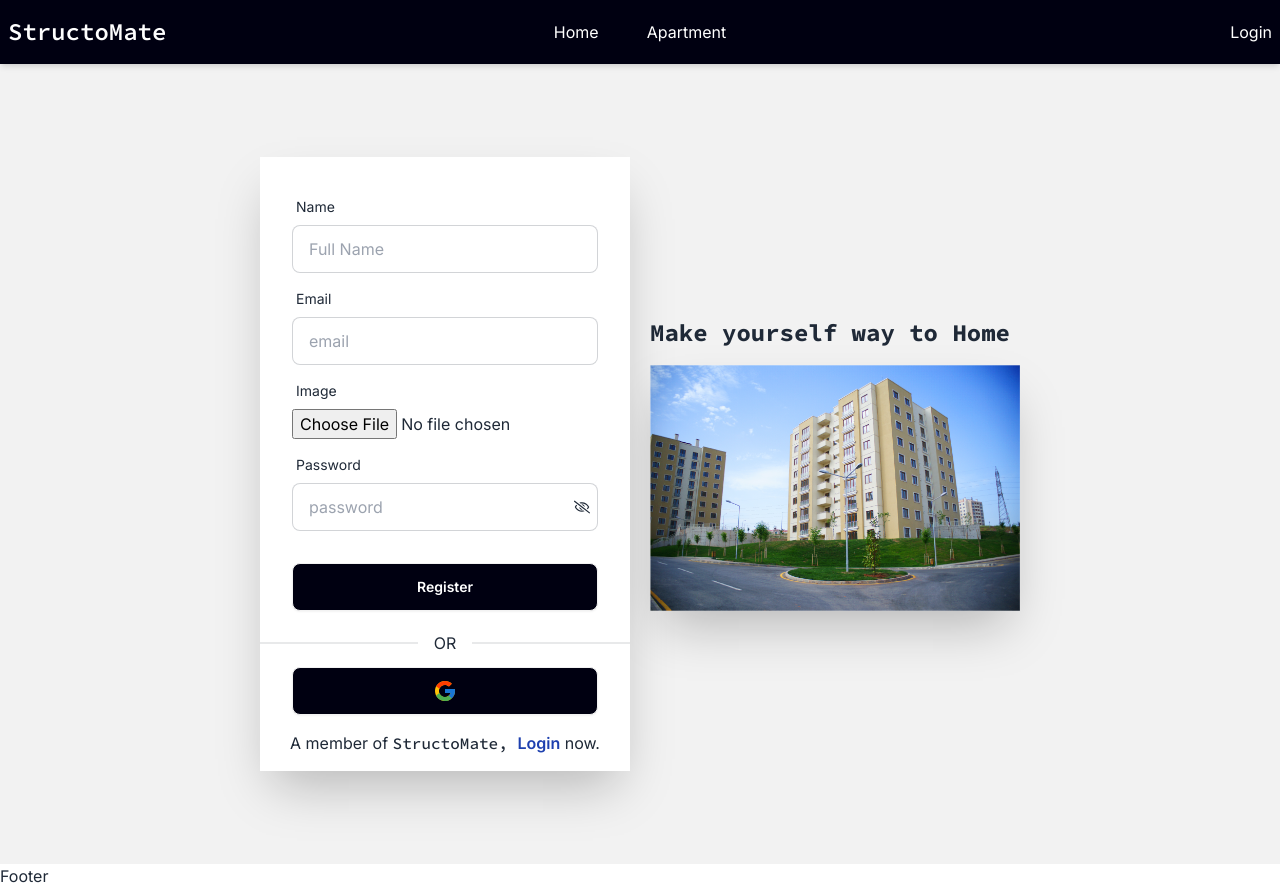
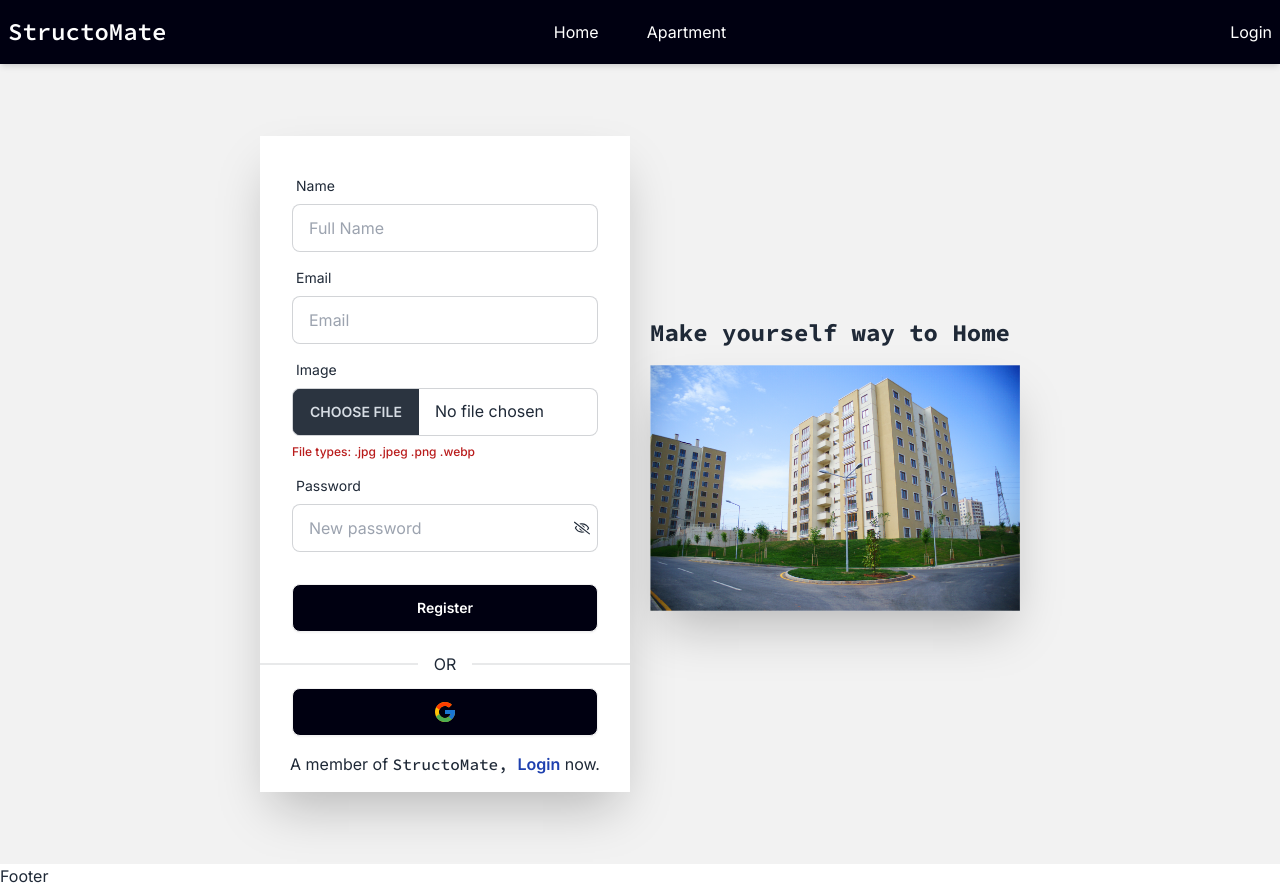
Before and after one commit to Ajmain-Fayek/StructoMate, a React (Vite) app: page /authentiction/registration in a window 1280 px wide. Built offline with nearby package versions, Linux system fonts and the light colour scheme.

Commit message:
Register & Logine page form handle function created

```diff
--- a/src/Pages/Authentication/Login/Login.jsx
+++ b/src/Pages/Authentication/Login/Login.jsx
@@ -8,6 +8,12 @@ const Login = () => {
     const [toggle, setToggle] = useState(true);
     const handleToggle = () => {
         setToggle(!toggle);
+    };
+
+    const handleLogin = (e) => {
+        e.preventDefault();
+        const form = new FormData(e.target);
+        console.log(form.get("password"));
     };
     return (
         <div>
@@ -20,7 +26,7 @@ const Login = () => {
                         <img className="max-w-92 shadow-2xl" src={buiding1} />
                     </div>
                     <div className="card rounded-none bg-base-100 w-full shrink-0 shadow-2xl">
-                        <form className="card-body">
+                        <form onSubmit={handleLogin} className="card-body">
                             <div className="form-control">
                                 <label className="label">
                                     <span className="label-text">Email</span>
@@ -29,6 +35,7 @@ const Login = () => {
                                     type="email"
                                     name="email"
                                     placeholder="email"
+                                    autoComplete="email"
                                     className="input input-bordered"
                                     required
                                 />
@@ -41,6 +48,7 @@ const Login = () => {
                                     type={toggle ? "password" : "text"}
                                     name="password"
                                     placeholder="password"
+                                    autoComplete="password"
                                     className="input input-bordered"
                                     required
                                 />
--- a/src/Pages/Authentication/Register/Register.jsx
+++ b/src/Pages/Authentication/Register/Register.jsx
@@ -7,8 +7,15 @@ import { FcGoogle } from "react-icons/fc";
 
 const Register = () => {
     const [toggle, setToggle] = useState(true);
+
     const handleToggle = () => {
         setToggle(!toggle);
+    };
+
+    const handleRegister = (e) => {
+        e.preventDefault();
+        const form = new FormData(e.target);
+        console.log(form.get("image"));
     };
     return (
         <div>
@@ -21,13 +28,14 @@ const Register = () => {
                         <img className="max-w-92 shadow-2xl" src={buiding1} />
                     </div>
                     <div className="card rounded-none sm:order-1 bg-base-100 w-full shrink-0 shadow-2xl">
-                        <form className="card-body">
+                        <form onSubmit={handleRegister} className="card-body">
                             <div className="form-control">
                                 <label className="label">
                                     <span className="label-text">Name</span>
                                 </label>
                                 <input
                                     type="text"
+                                    autoComplete="name"
                                     name="name"
                                     placeholder="Full Name"
                                     className="input input-bordered"
@@ -40,8 +48,9 @@ const Register = () => {
                                 </label>
                                 <input
                                     type="email"
+                                    autoComplete="email"
                                     name="email"
-                                    placeholder="email"
+                                    placeholder="Email"
                                     className="input input-bordered"
                                     required
                                 />
@@ -52,11 +61,15 @@ const Register = () => {
                                 </label>
                                 <input
                                     type="file"
+                                    autoComplete="iamge"
                                     name="image"
                                     placeholder="image"
-                                    className=""
+                                    className="file-input file-input-bordered"
                                     required
                                 />
+                                <span className="text-red-700 text-xs mt-2 font-medium">
+                                    File types: .jpg .jpeg .png .webp
+                                </span>
                             </div>
                             <div className="form-control relative">
                                 <label className="label">
@@ -65,7 +78,8 @@ const Register = () => {
                                 <input
                                     type={toggle ? "password" : "text"}
                                     name="password"
-                                    placeholder="password"
+                                    autoComplete="new-password"
+                                    placeholder="New password"
                                     className="input input-bordered"
                                     required
                                 />
```
